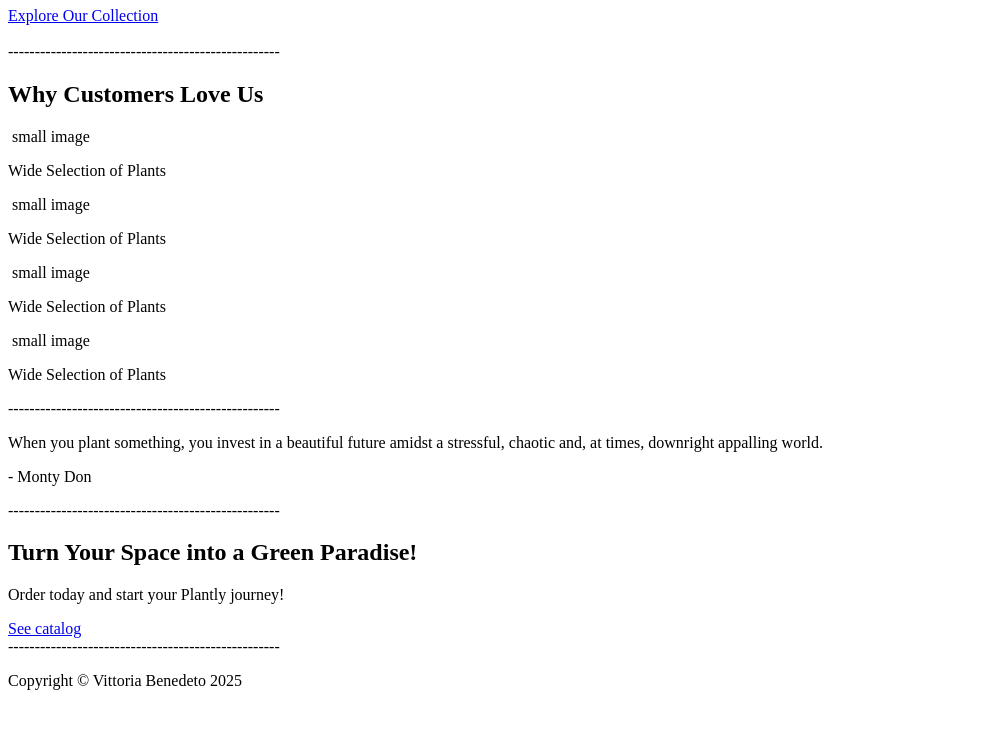
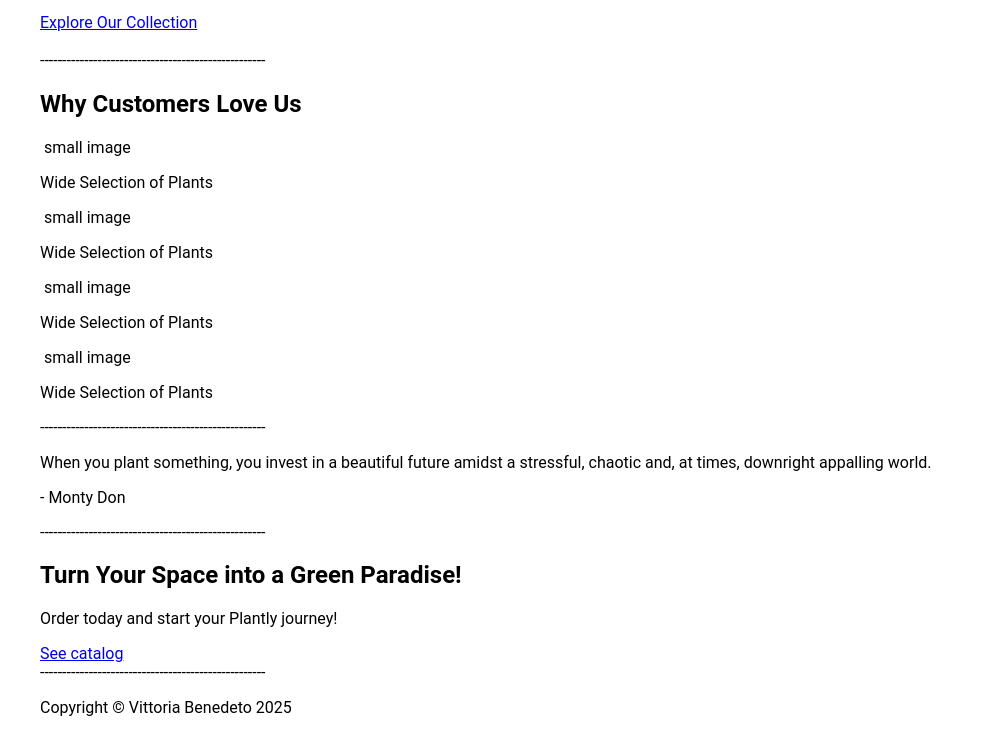
Before and after one commit to vbenedeto/plants_delivery, a plain HTML site: page index.html in a window 1280 px wide. Shown: the part 228-961 px from the top of the page, without its empty margins (0-982 px from the left). Before the commit the page ends 934 px from the top, so only its background shows below. Drawn offline with Linux system fonts and the light colour scheme.

Commit message:
Add css file and centralize contents

```diff
--- /dev/null
+++ b/index.css
@@ -0,0 +1,11 @@
+body {
+  font-family: 'Roboto', sans-serif;
+  margin: 0;
+  padding: 0;
+}
+
+.container {
+  max-width: 1200px;
+  margin: 0 auto;
+  padding: 0 20px;
+}
--- a/index.html
+++ b/index.html
@@ -2,9 +2,12 @@
 <html lang="en">
 <head>
   <meta charset="UTF-8">
+  <meta name="viewport" content="width=device-width, initial-scale=1.0">
   <title>Plantly</title>
+  <link rel="stylesheet" href="index.css">
 </head>
 <body>
+  <div class="container">
     <header>
       <div>
         <h2>Plantly</h2>
@@ -64,5 +67,6 @@
     <footer>
       <p>Copyright © Vittoria Benedeto 2025</p>
     </footer>
+  </div>
 </body>
 </html>
```
Lines whose indentation alone changed are shown as unchanged.
